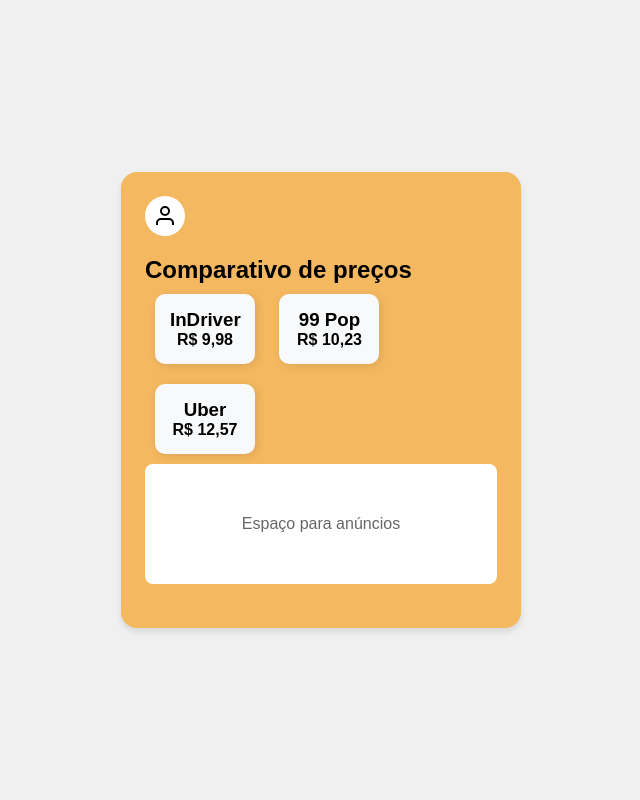
After one commit to vitorLevi17/AppCorrida, a Django app: page /comparar/1/1/1/1/ in a window 1280 px wide. The commit adds this page. Shown: the whole page, without its empty margins (319-959 px from the left). Run offline with Django 5.2, Linux system fonts and the light colour scheme.

Commit message:
Adição de nova view de comparação de preços

```diff
--- a/AppCorridas/sistema/urls.py
+++ b/AppCorridas/sistema/urls.py
@@ -1,7 +1,8 @@
 from django.urls import path
-from .views import index,rota
+from .views import index,rota, comparar
 
 urlpatterns = [
     path('',index,name='index'),
     path('rota/<str:lat_origem>/<str:lon_origem>/<str:lat_destino>/<str:lon_destino>/',rota,name='rota'),
+    path('comparar/<str:lat_origem>/<str:lon_origem>/<str:lat_destino>/<str:lon_destino>/',comparar,name='comparar'),
 ]
--- a/AppCorridas/sistema/views.py
+++ b/AppCorridas/sistema/views.py
@@ -33,7 +33,7 @@
             lon_destino = round(destino_data[0]['geometry']['location']['lng'], 6)
 
             #passar cordenadas para a view da rota atraves da url
-            return redirect(f'rota',lat_origem = lat_origem, lon_origem = lon_origem, lat_destino = lat_destino, lon_destino = lon_destino)
+            return redirect(f'comparar',lat_origem = lat_origem, lon_origem = lon_origem, lat_destino = lat_destino, lon_destino = lon_destino)
     return render(request,'index.html',{"form":form,"MAPS":maps})
 
 def rota(request,lat_origem,lon_origem,lat_destino,lon_destino):
@@ -48,3 +48,15 @@
         "lon_destino": lon_destino,
     }
     return render(request,'rota.html',context)
+
+def comparar(request,lat_origem,lon_origem,lat_destino,lon_destino):
+    uber_valor = 12.57
+    pop_valor = 10.23
+    driver_valor = 9.98
+
+    precos = {
+        "uber":uber_valor,
+        "pop":pop_valor,
+        "driver":driver_valor,
+    }
+    return render(request,"comparar.html",precos)
--- a/AppCorridas/static/style.css
+++ b/AppCorridas/static/style.css
@@ -109,3 +109,30 @@
         button:hover {
             opacity: 0.9;
         }
+        .price-container {
+        text-align: center;
+        margin-top: 20px;
+        }
+
+        .price-card {
+            display: inline-block;
+            background: #f8f9fa;
+            padding: 15px;
+            border-radius: 10px;
+            margin: 10px;
+            width: 100px;
+            text-align: center;
+            font-weight: bold;
+            transition: transform 0.3s ease;
+            box-shadow: 2px 2px 10px rgba(0, 0, 0, 0.1);
+        }
+
+        .price-card:hover {
+            transform: scale(1.1);
+        }
+
+        .cheapest {
+            background: #4CAF50;
+            color: white;
+            border: 2px solid #388E3C;
+        }
--- /dev/null
+++ b/AppCorridas/templates/comparar.html
@@ -0,0 +1,54 @@
+{% load static %}
+
+<!DOCTYPE html>
+<html lang="pt-BR">
+<head>
+    <meta charset="UTF-8">
+    <meta name="viewport" content="width=device-width, initial-scale=1.0">
+    <title>AppCorridas</title>
+    <link rel="stylesheet" href="{% static 'style.css' %}">
+    <script async src="https://pagead2.googlesyndication.com/pagead/js/adsbygoogle.js?client=ca-pub-7317477729559523"
+     crossorigin="anonymous"></script>
+</head>
+<body>
+    <div class="card">
+        <div class="user-icon">
+            <svg width="24" height="24" viewBox="0 0 24 24" fill="none" stroke="currentColor" stroke-width="2">
+                <path d="M20 21v-2a4 4 0 0 0-4-4H8a4 4 0 0 0-4 4v2"></path>
+                <circle cx="12" cy="7" r="4"></circle>
+            </svg>
+        </div>
+        <div class="price-container"></div>
+            <h2>Comparativo de preços</h2>
+
+        <div class="price-card ">
+            <h3>InDriver</h3>
+            <p>R$ {{ driver }}</p>
+        </div>
+
+        <div class="price-card ">
+            <h3>99 Pop</h3>
+            <p>R$ {{ pop }}</p>
+        </div>
+
+        <div class="price-card ">
+            <h3>Uber</h3>
+            <p>R$ {{ uber }}</p>
+        </div>
+        <!-- Anuncios do google ads, codigo de acordo com a documentação fornecida -->
+            <div class="ad-space">
+                 Espaço para anúncios
+                <script async src="https://pagead2.googlesyndication.com/pagead/js/adsbygoogle.js?client=ca-pub-7317477729559523" crossorigin="anonymous"></script>
+
+            <ins class="adsbygoogle"
+                style="display:block;background-color:rgb(200,200,200)"
+                data-ad-client="ca-pub-7317477729559523"
+                data-ad-slot="4100789891"
+                data-ad-format="auto"
+                data-adteste="on"
+                data-full-width-responsive="true"></ins>
+                <script>(adsbygoogle = window.adsbygoogle || []).push({});</script>
+            </div>
+</div>
+</body>
+</html>
```
